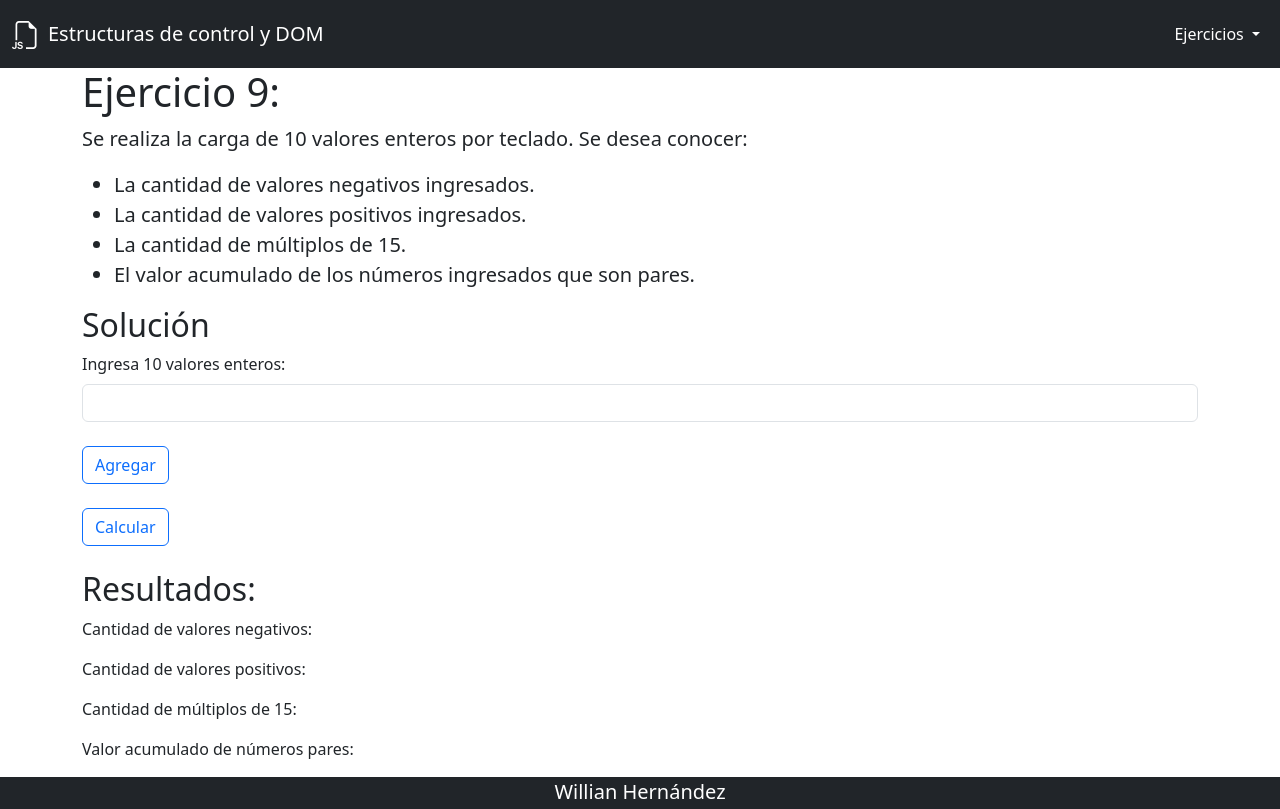
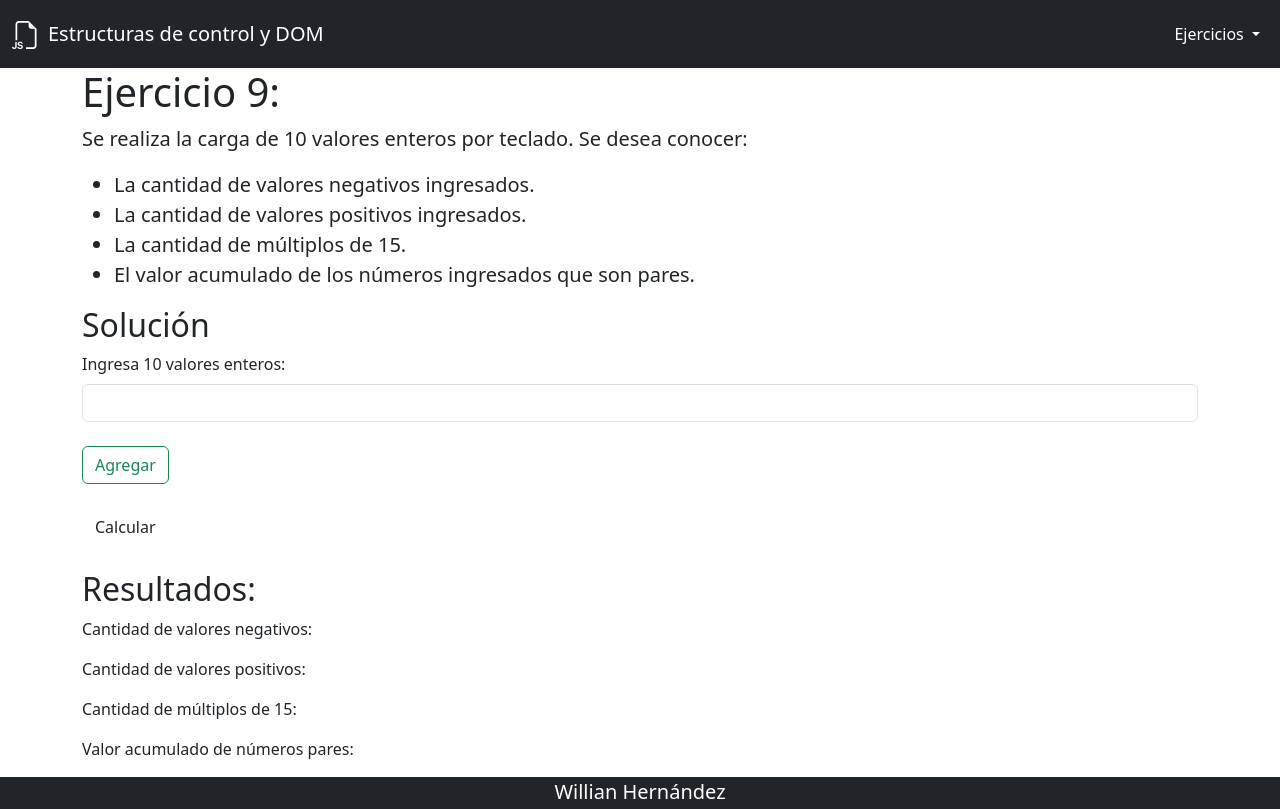
Before and after one commit to CapHdz/FSJ-17-Guia-DOM, a plain HTML site: page ejercicio9.html in a window 1280 px wide. Drawn offline with nearby package versions, Linux system fonts and the light colour scheme.

Commit message:
Modificación diseño
Ejercicios 9 y 10, cambio de diseño en botones

```diff
--- a/ejercicio9.html
+++ b/ejercicio9.html
@@ -77,11 +77,11 @@
             <label class="form-label">Ingresa 10 valores enteros:</label>
             <input class="form-control" type="number" id="inputValue">
             <br>
-            <button class="btn btn-outline-primary" onclick="addValue()">Agregar</button>
+            <button class="btn btn-outline-success" onclick="addValue()">Agregar</button>
             <br>
             <div id="nums"></div>
             <br>
-            <button class="btn btn-outline-primary" onclick="calcular()">Calcular</button>
+            <button class="btn btn-outline-successe" onclick="calcular()">Calcular</button>
             <br><br>
             <h2>Resultados:</h2>
             <p>Cantidad de valores negativos: <span id="negativos"></span></p>
```
Also changed, not shown: ejercicio10.html (+1 -1 lines).
